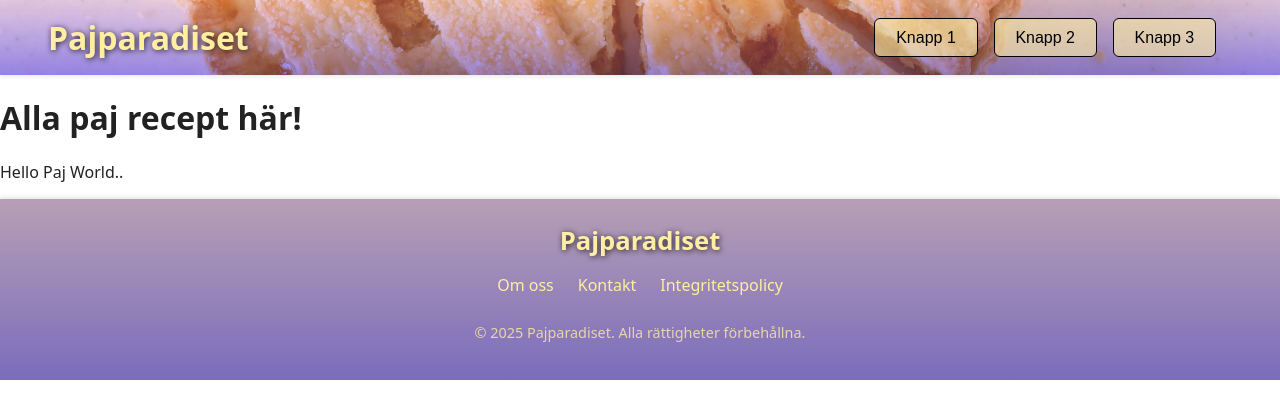
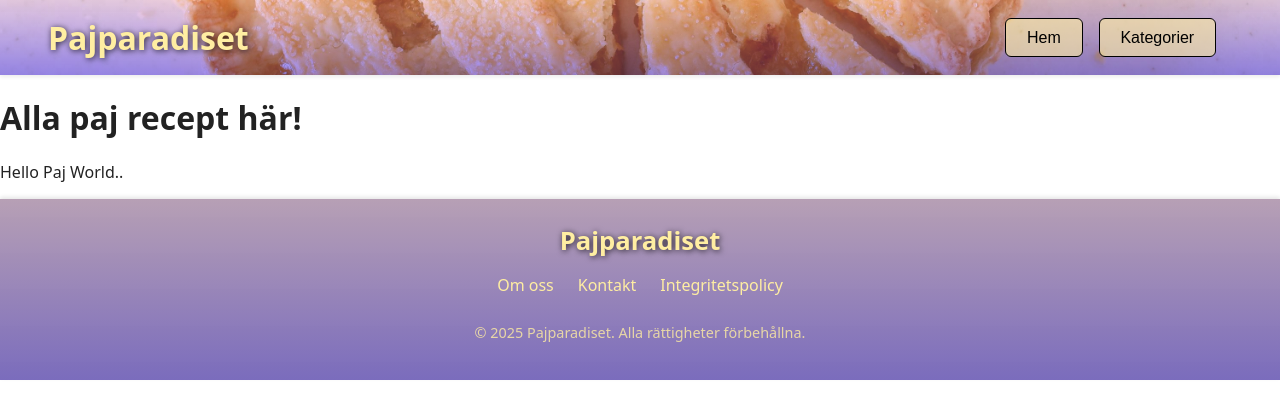
Before and after one commit to Max-KCS-Eriksson/G5-Recipes, a React (Vite) app: page / in a window 1280 px wide. Shown: the top 418 px of the page. Built offline with nearby package versions, Linux system fonts and the light colour scheme.

Commit message:
RESOLVE: Header component UI update (synced with latest dev)

```diff
--- a/src/components/Header.jsx
+++ b/src/components/Header.jsx
@@ -16,9 +16,8 @@ function Header() {
         />
       </div>
       <nav className="header-nav">
-        <button className="nav-btn">Knapp 1</button>
-        <button className="nav-btn">Knapp 2</button>
-        <button className="nav-btn">Knapp 3</button>
+        <button className="nav-btn">Hem</button>
+        <button className="nav-btn">Kategorier</button>
       </nav>
     </header>
   );
```
